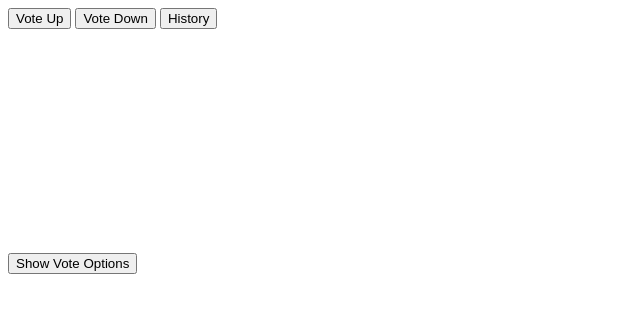
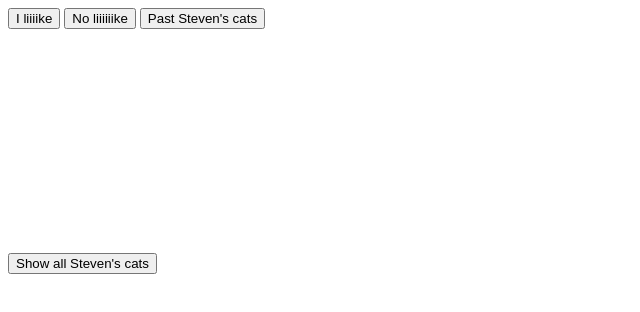
Before and after one commit to Liamlunkamba/SB2, a website: page index.html in a window 1280 px wide. Shown: the whole page, without its empty margins (0-640 px from the left). Drawn offline with Linux system fonts and the light colour scheme.

Commit message:
I changed some folders and also added some new functionalites into the project

```diff
--- a/index.html
+++ b/index.html
@@ -6,13 +6,13 @@
   <link rel="stylesheet" href="styles.css">
   <script src="app.js"></script>
 
-  <title>Let your users Vote on Kitties</title>
+  <title>Bunch of Steven's cats</title>
 </head>
 <body>
   <div id="vote-options" class="vote-options">
-  <button onClick="vote(1)">Vote Up </button>
-  <button onClick="vote(-1)">Vote Down </button>
-  <button onClick="showHistoricVotes()">History </button>
+  <button onClick="vote(1)">I liiiike</button>
+  <button onClick="vote(-1)">No liiiiiike </button>
+  <button onClick="showHistoricVotes()">Past Steven's cats </button>
 
 <div>
   <img id="image-to-vote-on" class="col-lg"></img>
@@ -21,7 +21,7 @@
   </div>
 
   <div id="vote-results"  class="vote-results">
-  <button onClick="showVoteOptions()">Show Vote Options</button>
+  <button onClick="showVoteOptions()">Show all Steven's cats </button>
     <div id="grid" class="imgrid">
  </div>
 
--- a/styles.css
+++ b/styles.css
@@ -28,8 +28,6 @@
       position: relative;
       flex-basis: 30%;
   }
-
-    /* Images crop and center to col-lg box up to 1000% centering (if 100% if it's 3x the size it doesn't fully center)Idk man why? projectors and stuff? */
   .col-lg img{
     display:block;
       position: absolute;
```
Also changed, not shown: Readme.md (added).
